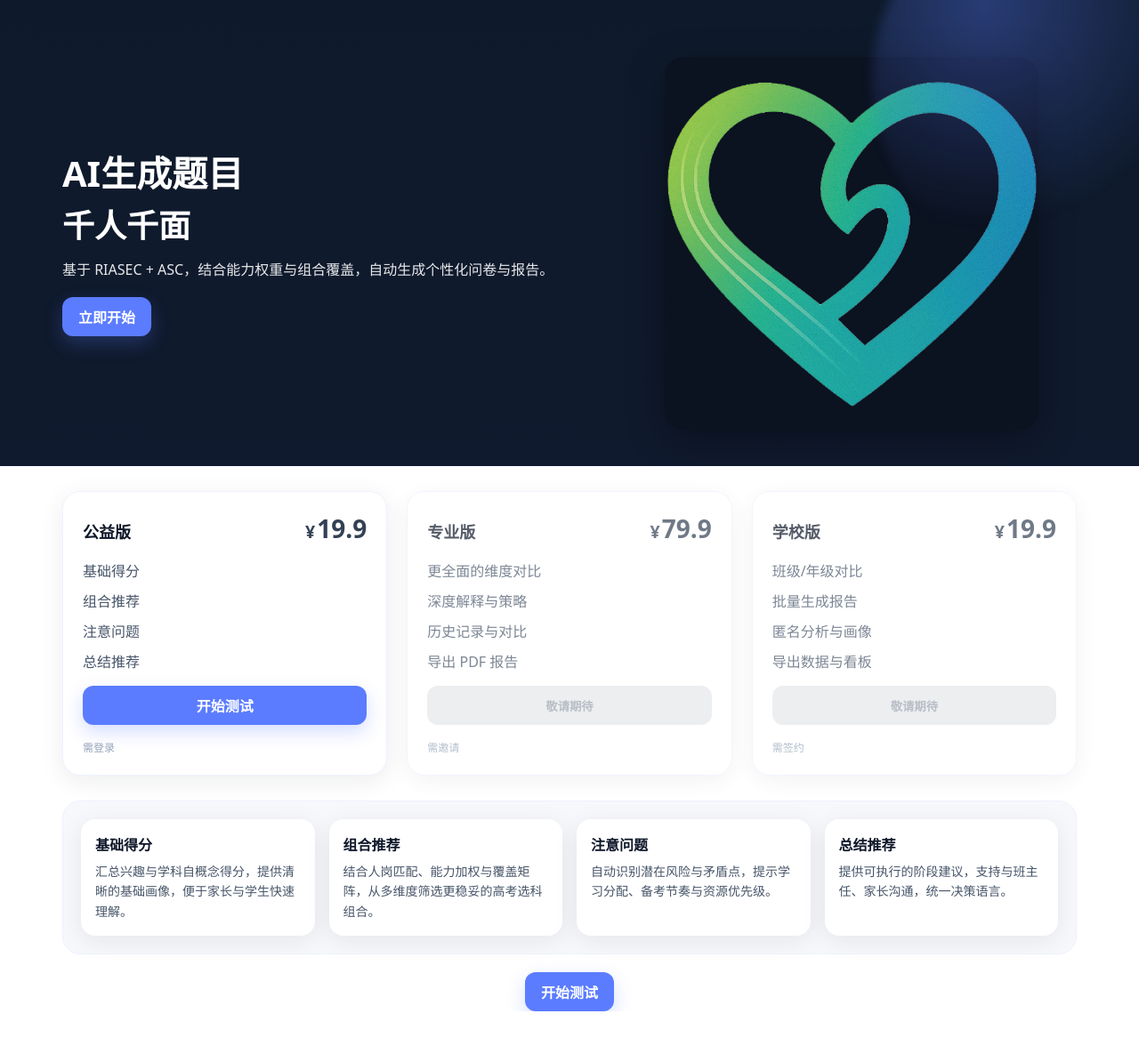
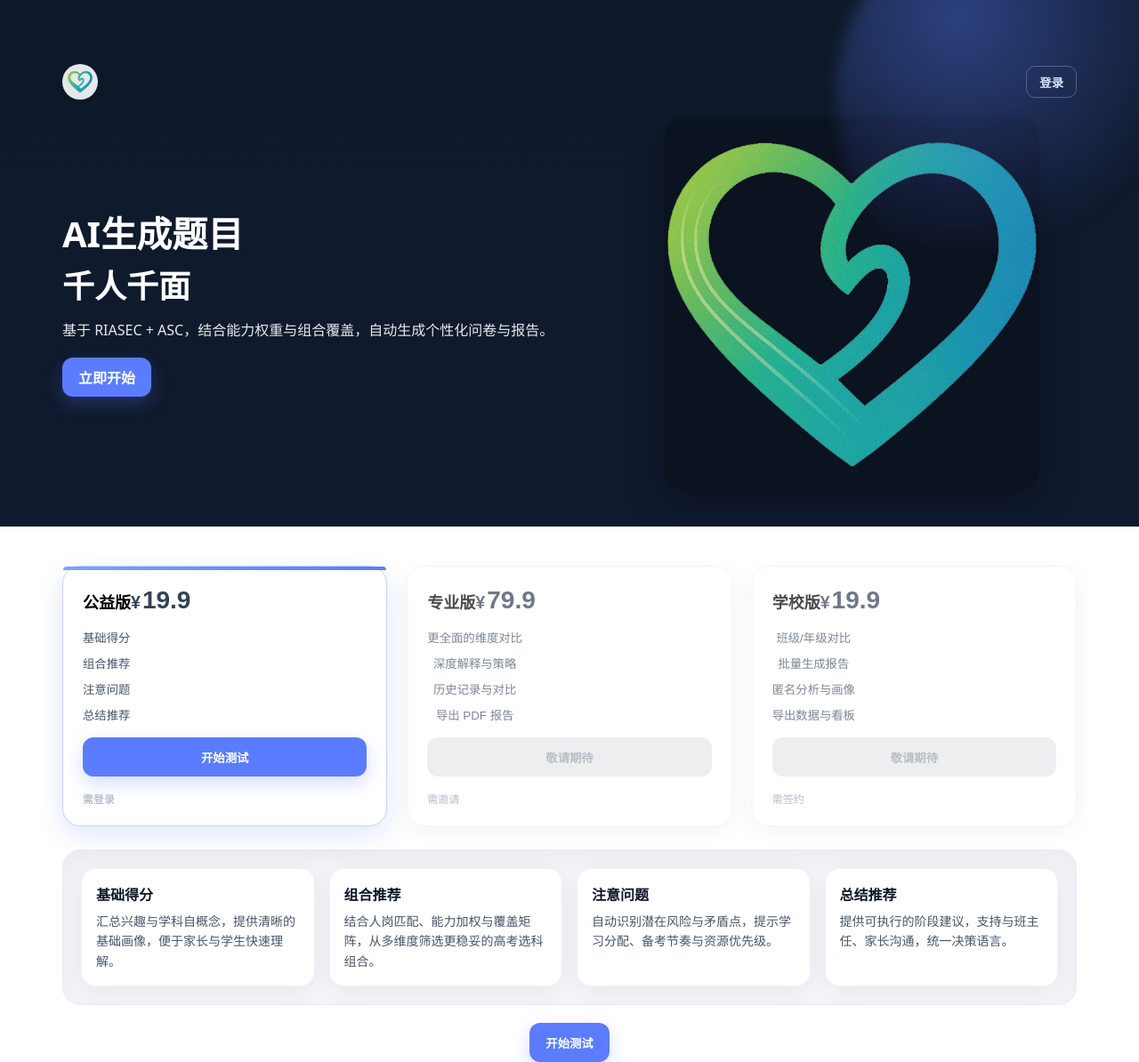
Before and after one commit to hopwesley/wenxintai, a Vue app in the folder frontend/: page / in a window 1280 px wide. Shown: the whole page at 89% size. Before the commit the page ends 1137 px from the top, so only its background shows below. Built offline with nearby package versions, Linux system fonts and the light colour scheme.

Commit message:
login test

```diff
--- /dev/null
+++ b/frontend/src/components/WeChatLoginDialog.vue
@@ -0,0 +1,134 @@
+<template>
+  <teleport to="body">
+    <!-- 蒙层，点击空白区域可关闭 -->
+    <div v-if="open" class="wechat-login-mask" @click.self="close">
+      <div class="wechat-login-dialog">
+        <!-- 右上角关闭按钮 -->
+        <button class="close-btn" @click="close">×</button>
+
+        <!-- 主体内容 -->
+        <div class="wechat-login-content">
+          <img
+              class="wechat-logo"
+              src="/img/logo.png"
+              alt="WeChat"
+          />
+          <h3>微信扫码登录</h3>
+          <p class="desc">请使用微信扫描二维码登录系统</p>
+
+          <!-- 模拟二维码区域 -->
+          <div class="qrcode-box">
+            <img
+                src="/img/logo.png"
+                alt="WeChat QR Code"
+            />
+          </div>
+        </div>
+      </div>
+    </div>
+  </teleport>
+</template>
+
+<script setup lang="ts">
+/**
+ * 外部用法：
+ * <WeChatLoginDialog v-model:open="showLogin" />
+ */
+const props = defineProps({
+  open: {
+    type: Boolean,
+    required: true
+  }
+})
+
+const emit = defineEmits(['update:open'])
+
+function close() {
+  emit('update:open', false)
+}
+</script>
+
+<style scoped>
+.wechat-login-mask {
+  position: fixed;
+  inset: 0;
+  background: rgba(0, 0, 0, 0.45);
+  display: flex;
+  align-items: center;
+  justify-content: center;
+  z-index: 2000;
+  backdrop-filter: blur(2px);
+}
+
+.wechat-login-dialog {
+  position: relative;
+  width: 340px;
+  background: #fff;
+  border-radius: 16px;
+  box-shadow: 0 8px 40px rgba(0, 0, 0, 0.25);
+  padding: 30px 24px 36px;
+  text-align: center;
+  color: #333;
+  animation: fadeInUp 0.25s ease-out;
+}
+
+.wechat-login-content h3 {
+  margin: 12px 0 6px;
+  font-size: 20px;
+  font-weight: 600;
+}
+
+.wechat-login-content .desc {
+  margin: 0 0 16px;
+  color: #666;
+  font-size: 14px;
+}
+
+.qrcode-box {
+  width: 200px;
+  height: 200px;
+  margin: 0 auto;
+  border-radius: 12px;
+  border: 1px solid #e5e7eb;
+  display: flex;
+  align-items: center;
+  justify-content: center;
+  background: #fafafa;
+}
+
+.qrcode-box img {
+  width: 160px;
+  height: 160px;
+}
+
+.close-btn {
+  position: absolute;
+  right: 10px;
+  top: 10px;
+  border: none;
+  background: transparent;
+  font-size: 22px;
+  cursor: pointer;
+  color: #888;
+}
+
+.close-btn:hover {
+  color: #000;
+}
+
+.wechat-logo {
+  width: 50px;
+  height: 50px;
+}
+
+@keyframes fadeInUp {
+  from {
+    transform: translateY(10px);
+    opacity: 0;
+  }
+  to {
+    transform: translateY(0);
+    opacity: 1;
+  }
+}
+</style>
--- a/frontend/src/styles/home.css
+++ b/frontend/src/styles/home.css
@@ -90,3 +90,79 @@ body{margin:0;color:var(--text-primary);font-family: ui-sans-serif,system-ui,-ap
 @media (max-width: 560px){
     .summary-inner{grid-template-columns: 1fr}
 }
+
+
+
+/* ========== 顶部 Header：左 logo 圆点 + 右 登录 ========== */
+.site-header{
+    height:56px;
+    display:flex;
+    align-items:center;
+    justify-content:space-between;
+    margin-bottom:12px;
+}
+
+.logo-dot{
+    width:40px;height:40px;border-radius:50%;
+    background:#e5e7eb url("/img/logo.png") center/70% no-repeat;
+    box-shadow:0 6px 20px rgba(0,0,0,.18);
+}
+
+/* 透明描边的“登录”按钮 */
+.btn-ghost{
+    background:transparent;
+    color:#fff;
+    border:1px solid rgba(255,255,255,.28);
+}
+.btn-ghost:hover{ background:rgba(255,255,255,.08) }
+.login-btn{ height:36px; padding:0 14px; border-radius:10px }
+
+/* ========== 计划卡片的选中态/禁用态高亮 ========== */
+.plan-card{
+    cursor:pointer;
+    transition: box-shadow .2s ease, transform .15s ease, border-color .2s ease;
+    border:1px solid #eef2ff;
+}
+.plan-card:hover{ transform: translateY(-2px); }
+
+.plan-card.is-active{
+    border-color: #bfd5ff;
+    box-shadow: 0 10px 30px rgba(91,124,255,.18);
+    position: relative;
+}
+.plan-card.is-active::after{
+    /* 顶部细条高亮 */
+    content:'';
+    position:absolute; left:0; right:0; top:0; height:4px;
+    border-top-left-radius:var(--radius);
+    border-top-right-radius:var(--radius);
+    background: linear-gradient(90deg, #7aa2ff, #5b7cff);
+}
+
+.plan-card.disabled{ opacity:.7; cursor:default; }
+
+/* 调整三列区域与整体留白，使之更接近设计图 */
+.plans{ margin:44px auto 22px; }
+.summary{ margin:26px auto 70px; }
+.summary-inner{
+    background:var(--bg-muted);
+    border:1px solid #e8edff;
+    box-shadow: 0 10px 34px rgba(15,23,42,.06) inset;
+}
+
+/* Summary 的卡片更柔和的阴影与圆角 */
+.summary-item{
+    border:1px solid #eef2ff;
+    border-radius:16px;
+}
+
+/* Hero 顶部的圆点效果稍加强（与设计风格更近） */
+.hero::before{
+    content:'';
+    position:absolute; right:-120px; top:-120px;
+    width:460px; height:460px; border-radius:50%;
+    background: radial-gradient(circle at 30% 30%, rgba(91,124,255,.40), transparent 60%);
+    filter: blur(8px);
+}
+.hero { position: relative; }
+.hero::before { pointer-events: none; }   /* 关键：让点击穿透装饰层 */
--- a/frontend/src/views/HomeView.vue
+++ b/frontend/src/views/HomeView.vue
@@ -2,6 +2,14 @@
   <div class="home">
     <!-- 顶部横幅 / Hero -->
     <section class="hero">
+      <!-- 顶部导航条：左 logo 右 登录 -->
+      <div class="site-header container">
+        <div class="logo-dot" aria-label="问心台">
+          <!-- 用图片当背景，或把这个 div 换成 <img src="/img/logo.png"> -->
+        </div>
+        <button class="btn btn-ghost login-btn" @click="openLogin">登录</button>
+      </div>
+
       <div class="hero-inner container">
         <div class="hero-copy">
           <h1>AI生成题目</h1>
@@ -13,6 +21,7 @@
             <RouterLink to="/login" class="btn btn-primary">立即开始</RouterLink>
           </div>
         </div>
+
         <div class="hero-visual">
           <!-- 先用 logo 占位 -->
           <img src="/img/logo.png" alt="hero" />
@@ -20,9 +29,14 @@
       </div>
     </section>
 
-    <!-- 方案卡片 / Plans -->
+    <!-- 方案卡片 / Plans（可切换） -->
     <section class="plans container">
-      <div class="plan-card plan-a">
+      <button
+          class="plan-card plan-a"
+          :class="{ 'is-active': activePlan === 'public' }"
+          @click="activePlan = 'public'"
+          type="button"
+      >
         <div class="plan-head">
           <h3>公益版</h3>
           <div class="price"><span class="currency">¥</span>19.9</div>
@@ -35,9 +49,15 @@
         </ul>
         <RouterLink to="/login" class="btn btn-primary w-full">开始测试</RouterLink>
         <p class="plan-tip">需登录</p>
-      </div>
+      </button>
 
-      <div class="plan-card plan-pro disabled">
+      <button
+          class="plan-card plan-pro"
+          :class="{ 'is-active': activePlan === 'pro', disabled: true }"
+          @click="activePlan = 'pro'"
+          type="button"
+          aria-disabled="true"
+      >
         <div class="plan-head">
           <h3>专业版</h3>
           <div class="price"><span class="currency">¥</span>79.9</div>
@@ -48,11 +68,17 @@
           <li>历史记录与对比</li>
           <li>导出 PDF 报告</li>
         </ul>
-        <button class="btn btn-disabled w-full" disabled>敬请期待</button>
+        <div class="btn btn-disabled w-full" aria-disabled="true">敬请期待</div>
         <p class="plan-tip">需邀请</p>
-      </div>
+      </button>
 
-      <div class="plan-card plan-school disabled">
+      <button
+          class="plan-card plan-school"
+          :class="{ 'is-active': activePlan === 'school', disabled: true }"
+          @click="activePlan = 'school'"
+          type="button"
+          aria-disabled="true"
+      >
         <div class="plan-head">
           <h3>学校版</h3>
           <div class="price"><span class="currency">¥</span>19.9</div>
@@ -63,47 +89,83 @@
           <li>匿名分析与画像</li>
           <li>导出数据与看板</li>
         </ul>
-        <button class="btn btn-disabled w-full" disabled>敬请期待</button>
+        <div class="btn btn-disabled w-full" aria-disabled="true">敬请期待</div>
         <p class="plan-tip">需签约</p>
-      </div>
+      </button>
     </section>
 
-    <!-- 说明模块 / Feature strip -->
+    <!-- 说明模块 / Feature strip（随选择切换） -->
     <section class="summary container">
       <div class="summary-inner">
-        <div class="summary-item">
-          <h4>基础得分</h4>
-          <p>
-            汇总兴趣与学科自概念得分，提供清晰的基础画像，便于家长与学生快速理解。
-          </p>
-        </div>
-        <div class="summary-item">
-          <h4>组合推荐</h4>
-          <p>
-            结合人岗匹配、能力加权与覆盖矩阵，从多维度筛选更稳妥的高考选科组合。
-          </p>
-        </div>
-        <div class="summary-item">
-          <h4>注意问题</h4>
-          <p>
-            自动识别潜在风险与矛盾点，提示学习分配、备考节奏与资源优先级。
-          </p>
-        </div>
-        <div class="summary-item">
-          <h4>总结推荐</h4>
-          <p>
-            提供可执行的阶段建议，支持与班主任、家长沟通，统一决策语言。
-          </p>
+        <div class="summary-item" v-for="item in summaryItems" :key="item.title">
+          <h4>{{ item.title }}</h4>
+          <p>{{ item.text }}</p>
         </div>
       </div>
 
       <div class="summary-cta">
-        <RouterLink to="/login" class="btn btn-primary">开始测试</RouterLink>
+        <button class="btn btn-primary" @click="startTest">开始测试</button>
       </div>
     </section>
+    <!-- 登录弹窗：双向绑定 -->
+    <WeChatLoginDialog v-model:open="showLogin" />
   </div>
 </template>
 
 <script setup lang="ts">
+import { ref, computed } from 'vue'
 import '@/styles/home.css'
+import WeChatLoginDialog from '@/components/WeChatLoginDialog.vue'
+import { getHobbies } from '@/api'
+
+const showLogin = ref(false)
+
+async function startTest() {
+  try {
+    const list = await getHobbies()
+    console.log('Hobbies from /api/hobbies:', list)
+  } catch (e) {
+    console.error('getHobbies failed:', e)
+  }
+}
+
+function openLogin() {
+  showLogin.value = true
+  console.log('[HomeView] dialogOpen ->', showLogin.value)
+}
+
+type PlanKey = 'public' | 'pro' | 'school'
+
+/** 默认选中“公益版” */
+const activePlan = ref<PlanKey>('public')
+
+/** 三个版本对应的说明文案（你可以随时改成自己的最终文案） */
+const PLAN_DETAILS: Record<PlanKey, { items: { title: string; text: string }[] }> = {
+  public: {
+    items: [
+      { title: '基础得分', text: '汇总兴趣与学科自概念，提供清晰的基础画像，便于家长与学生快速理解。' },
+      { title: '组合推荐', text: '结合人岗匹配、能力加权与覆盖矩阵，从多维度筛选更稳妥的高考选科组合。' },
+      { title: '注意问题', text: '自动识别潜在风险与矛盾点，提示学习分配、备考节奏与资源优先级。' },
+      { title: '总结推荐', text: '提供可执行的阶段建议，支持与班主任、家长沟通，统一决策语言。' },
+    ],
+  },
+  pro: {
+    items: [
+      { title: '维度对比', text: '更多性格/能力/学科子维度对比，可视化定位优势短板，提供个体曲线。' },
+      { title: '深度解释', text: '对冲分与冲突点专项说明，给出学习节奏与资源调度策略建议。' },
+      { title: '历史对比', text: '支持多次测试的时序对比，观察兴趣/能力趋势与干预效果。' },
+      { title: '导出报告', text: '一键导出 PDF 报告，适配打印与留存。' },
+    ],
+  },
+  school: {
+    items: [
+      { title: '班级/年级对比', text: '快速对比班级与年级画像，定位班群体差异与共性。' },
+      { title: '批量报告', text: '批量生成学生个体报告，并支持匿名化汇总。' },
+      { title: '匿名分析', text: '生成年级/班级的匿名分析图像，辅助教学与选科宣讲。' },
+      { title: '数据看板', text: '导出数据用于校内看板或家校沟通。' },
+    ],
+  },
+}
+
+const summaryItems = computed(() => PLAN_DETAILS[activePlan.value].items)
 </script>
```
